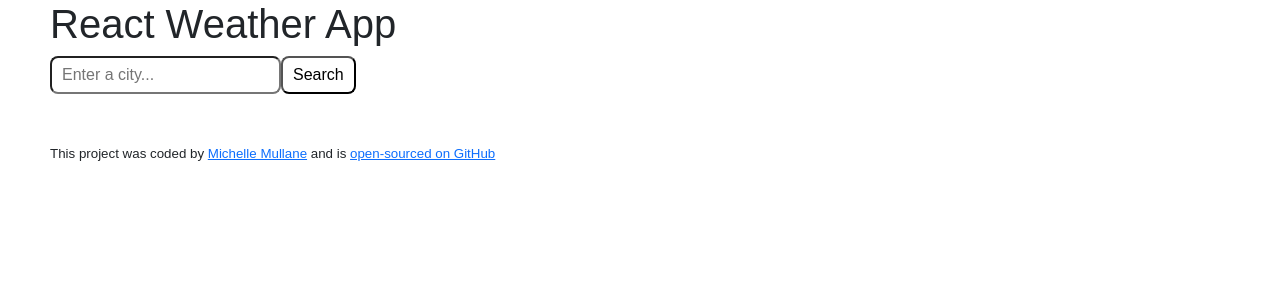
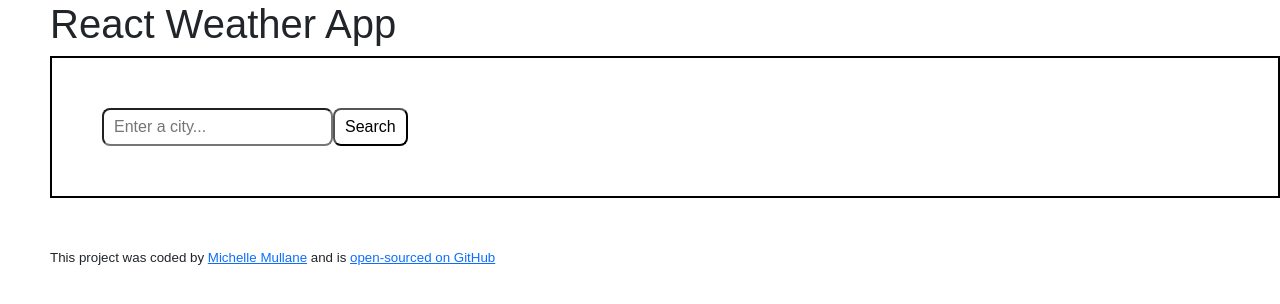
Before and after one commit to MichelleMullane/Weather-React, a React (Create React App) app: page / in a window 1280 px wide. Shown: the top 304 px of the page. Built offline with nearby package versions, Linux system fonts and the light colour scheme.

Commit message:
updated weather styling

```diff
--- /dev/null
+++ b/src/Weather.css
@@ -0,0 +1,4 @@
+.Weather {
+  border: 2px solid black;
+  padding: 50px;
+}
--- a/src/Weather.js
+++ b/src/Weather.js
@@ -1,5 +1,7 @@
 import React, { useState } from "react";
 import axios from "axios";
+
+import "./Weather.css";
 
 const Weather = () => {
   const [city, setCity] = useState("");
@@ -34,7 +36,7 @@ const Weather = () => {
   }
 
   return (
-    <div>
+    <div className="Weather">
       <form onSubmit={handleSubmit}>
         <input
           type="search"
```
Also changed, not shown: src/logo.svg (deleted).
